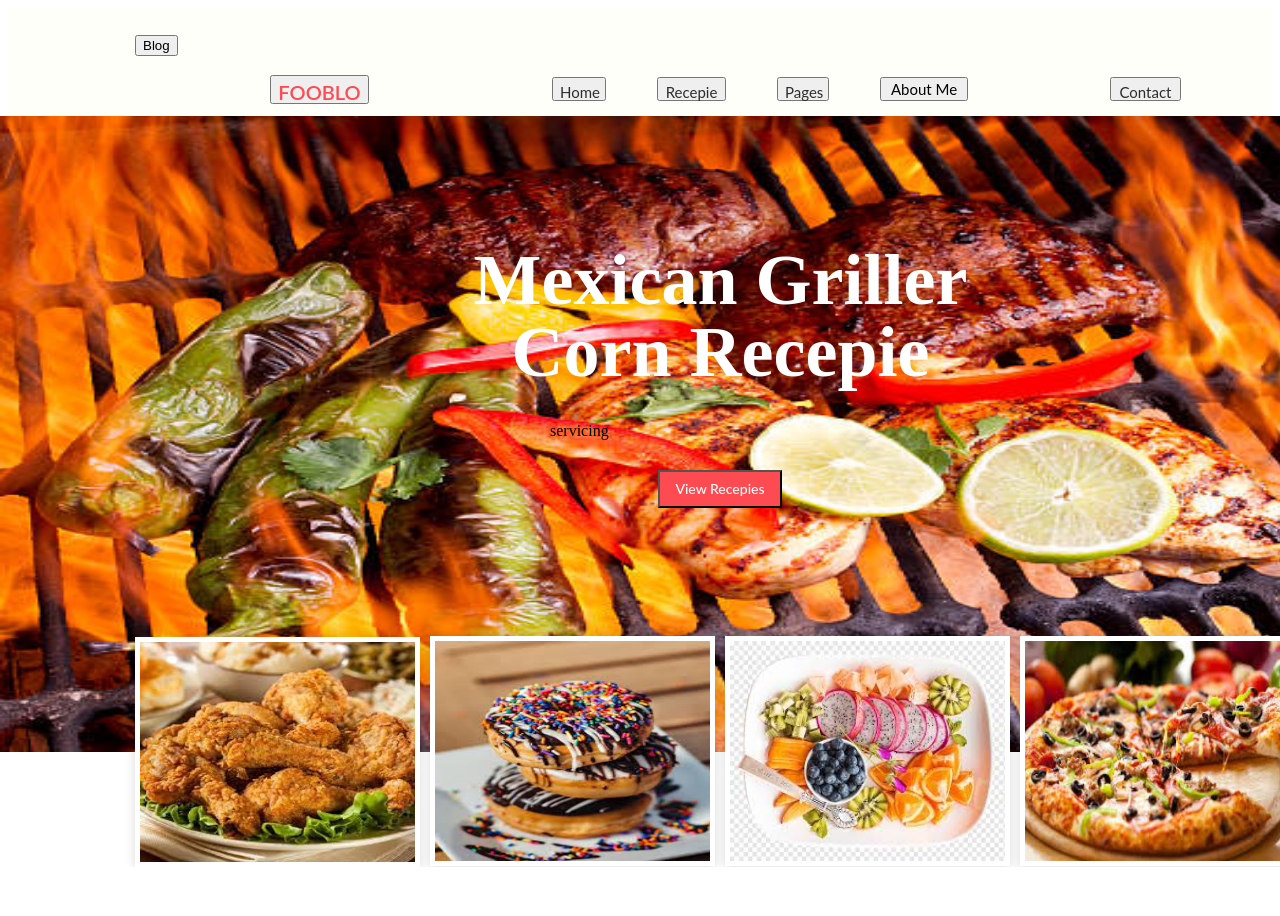
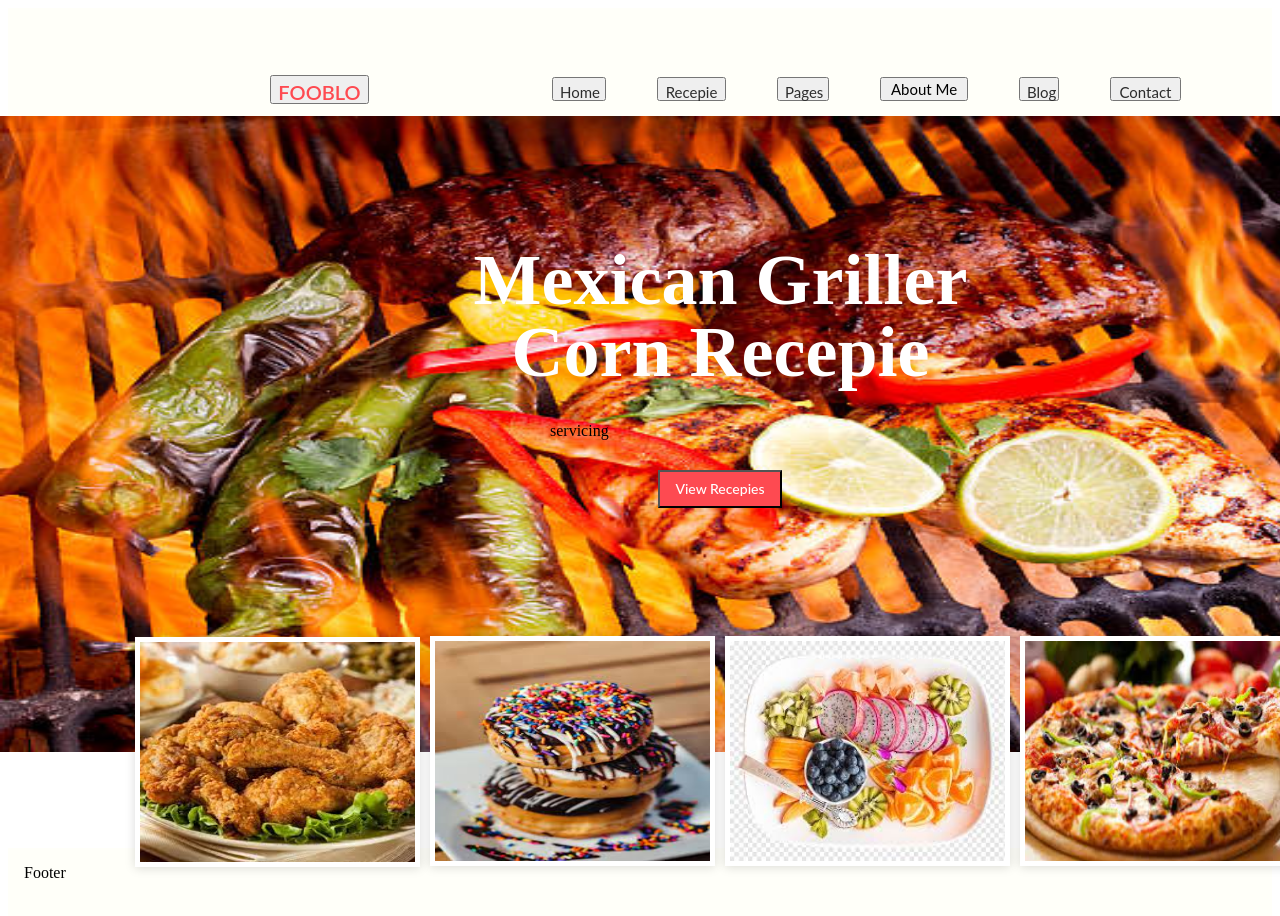
Before and after one commit to anitabgp/food-blog, an Angular app: page /menu.component in a window 1280 px wide. Shown: the top 916 px of the page. Before the commit the page ends 867 px from the top, so only its background shows below. Built offline with nearby package versions, Linux system fonts and the light colour scheme.

Commit message:
removed unused

```diff
--- a/src/app/app.component.html
+++ b/src/app/app.component.html
@@ -15,6 +15,7 @@
   </article>
   <nav>
   </nav>
-  <aside></aside>
-
-  <footer>Footer</footer>
+  <aside>
+  </aside>
+</div>
+<footer>Footer</footer>
--- a/src/app/app.component.scss
+++ b/src/app/app.component.scss
@@ -20,10 +20,7 @@
    font-weight: 700;
    font-size: 20px;
    line-height: 29px;
-   /* identical to box height */
-
    text-transform: uppercase;
-
    color: #FE4A51;
  }
 
@@ -83,7 +80,7 @@
 
  .menu {
    position: absolute;
-   width: 1170px;
+   width: 100%;
    height: 38px;
    left: 135px;
    top: 35px;
@@ -91,7 +88,7 @@
 
  #heroseation {
    position: absolute;
-   width: 1440px;
+   width: 100%;
    height: 832px;
    left: 0px;
    top: 35px;
@@ -99,7 +96,7 @@
 
  .image1 {
    position: absolute;
-   width: 1170px;
+   width: 100%;
    height: 231px;
    left: 135px;
    top: 636px;
@@ -227,3 +224,8 @@
    text-align: center;
    color: #FFFFFF;
  }
+
+ footer {
+  height: 500px;
+  margin-top: 200px;
+ }
--- a/src/app/menu/menu.component.scss
+++ b/src/app/menu/menu.component.scss
@@ -1,11 +1,12 @@
-.menu{
+.menu {
   position: absolute;
   width: 1170px;
   height: 38px;
   left: 135px;
   top: 35px;
 }
-    .btn1{
+
+.btn1 {
   position: absolute;
   width: 54px;
   height: 24px;
@@ -20,7 +21,7 @@ line-height: 24px;
   color: #2D2D2D;
 }
 
-    .logo{
+.logo {
   position: absolute;
   width: 99px;
   height: 29px;
@@ -37,7 +38,8 @@ color: #2D2D2D;
 
   color: #FE4A51;
 }
-         .btn2{
+
+.btn2 {
   position: absolute;
   width: 69px;
   height: 24px;
@@ -54,7 +56,8 @@ line-height: 24px;
   color: #2D2D2D;
 
 }
-         .btn3{
+
+.btn3 {
   position: absolute;
   width: 52px;
   height: 24px;
@@ -70,7 +73,8 @@ color: #2D2D2D;
 
   color: #2D2D2D;
 }
-          .btn4{
+
+.btn4 {
   position: absolute;
   width: 88px;
   height: 24px;
@@ -81,7 +85,8 @@ color: #2D2D2D;
   font-weight: 400;
   font-size: 15px;
 }
-          .bt5{
+
+.btn5 {
   position: absolute;
   width: 40px;
   height: 24px;
@@ -96,7 +101,8 @@ line-height: 24px;
   color: #2D2D2D;
 
 }
-           .btn6{
+
+.btn6 {
   position: absolute;
   width: 71px;
   height: 24px;
@@ -110,14 +116,16 @@ line-height: 24px;
   /* identical to box height */
   color: #2D2D2D;
 }
-           .search{
+
+.search {
   position: absolute;
   width: 135px;
   height: 38px;
   left: 1170px;
   top: 35px;
 }
-           .hit{
+
+.hit {
   position: absolute;
   width: 82px;
   height: 12px;
```
Lines whose indentation alone changed are shown as unchanged.
